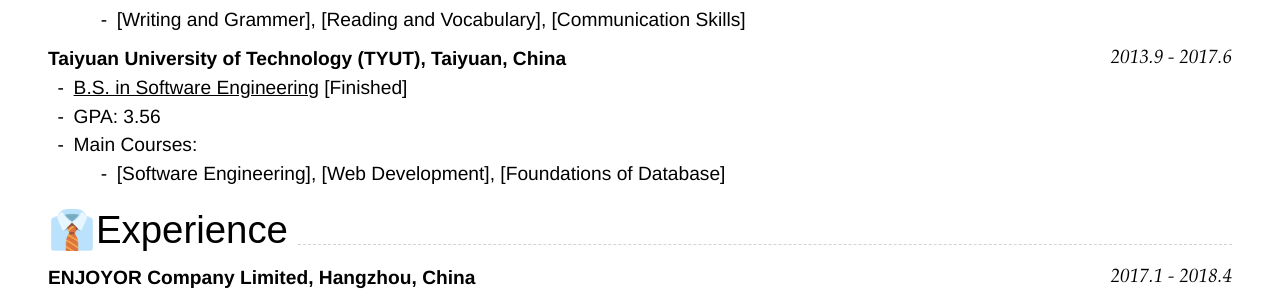
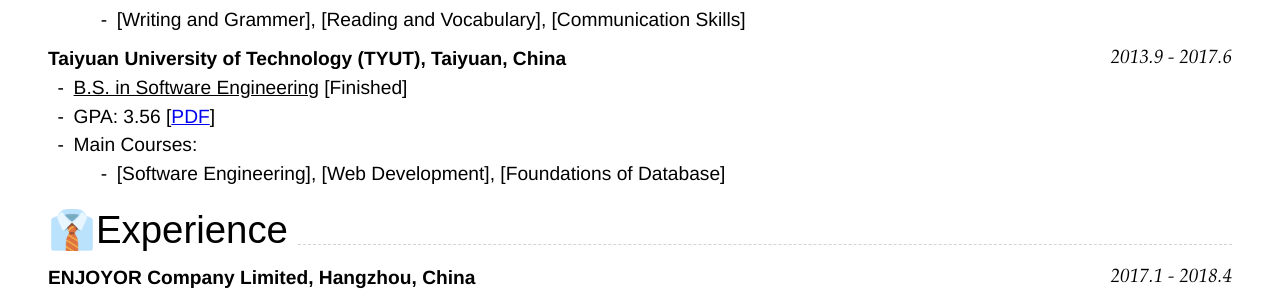
Before and after one commit to callmeorangecat/resume, a Jekyll site: the page built from index.md, in a window 1280 px wide. Shown: the part 773-1070 px from the top of the page. Built offline with Jekyll 4.4.1, drawn with Linux system fonts in a browser that asks for light colours.

Commit message:
add tyut grade report

```diff
--- a/index.md
+++ b/index.md
@@ -35,7 +35,7 @@ github:
 ### __Taiyuan University of Technology (TYUT), Taiyuan, China__ `2013.9 - 2017.6`
 
 - <u>B.S. in Software Engineering</u> [Finished]
-- GPA: 3.56
+- GPA: 3.56 [[PDF](assets/typt.pdf)]
 - Main Courses:
     - [Software Engineering], [Web Development], [Foundations of Database] <br>
 
```
Also changed, not shown: README.md, 1 other file.
